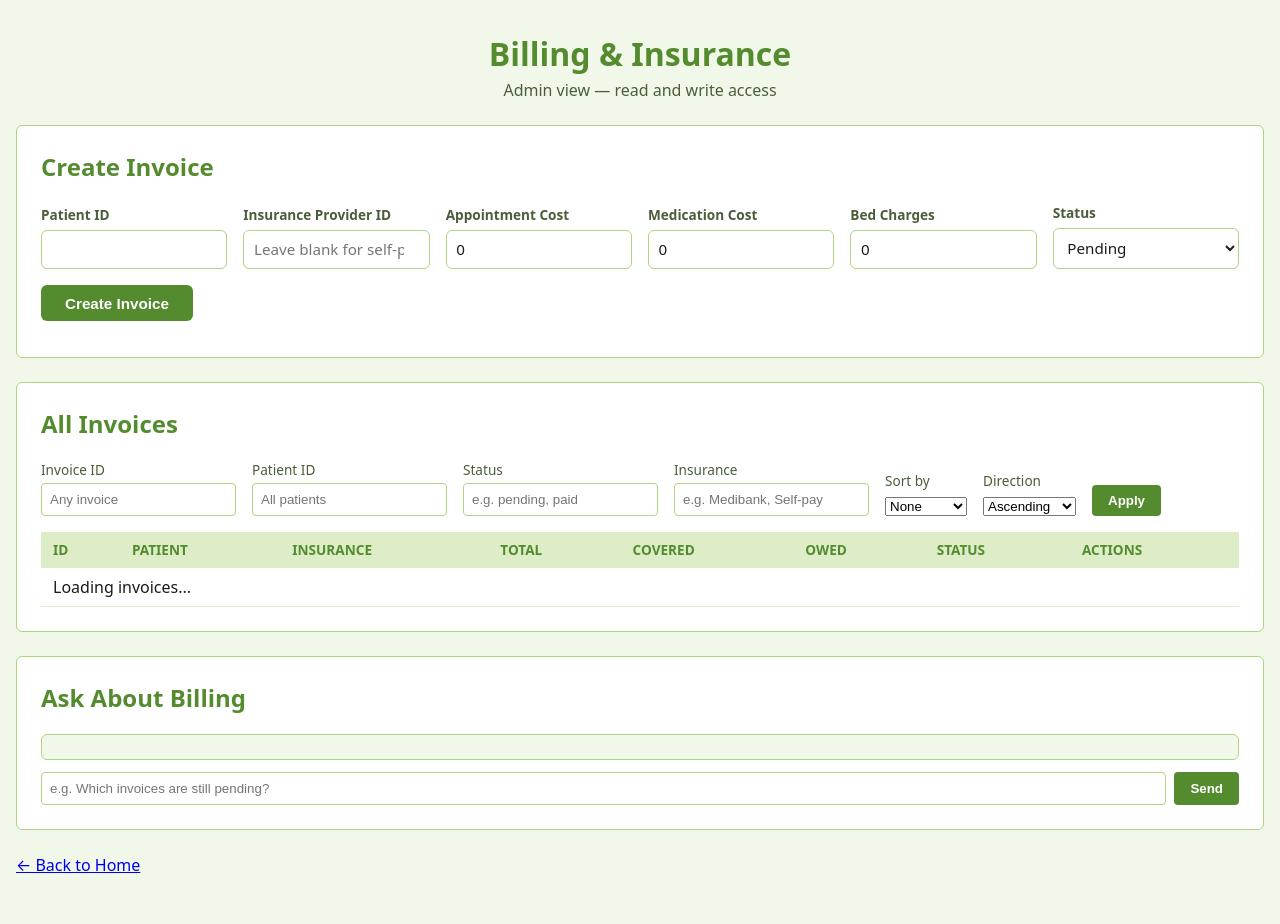
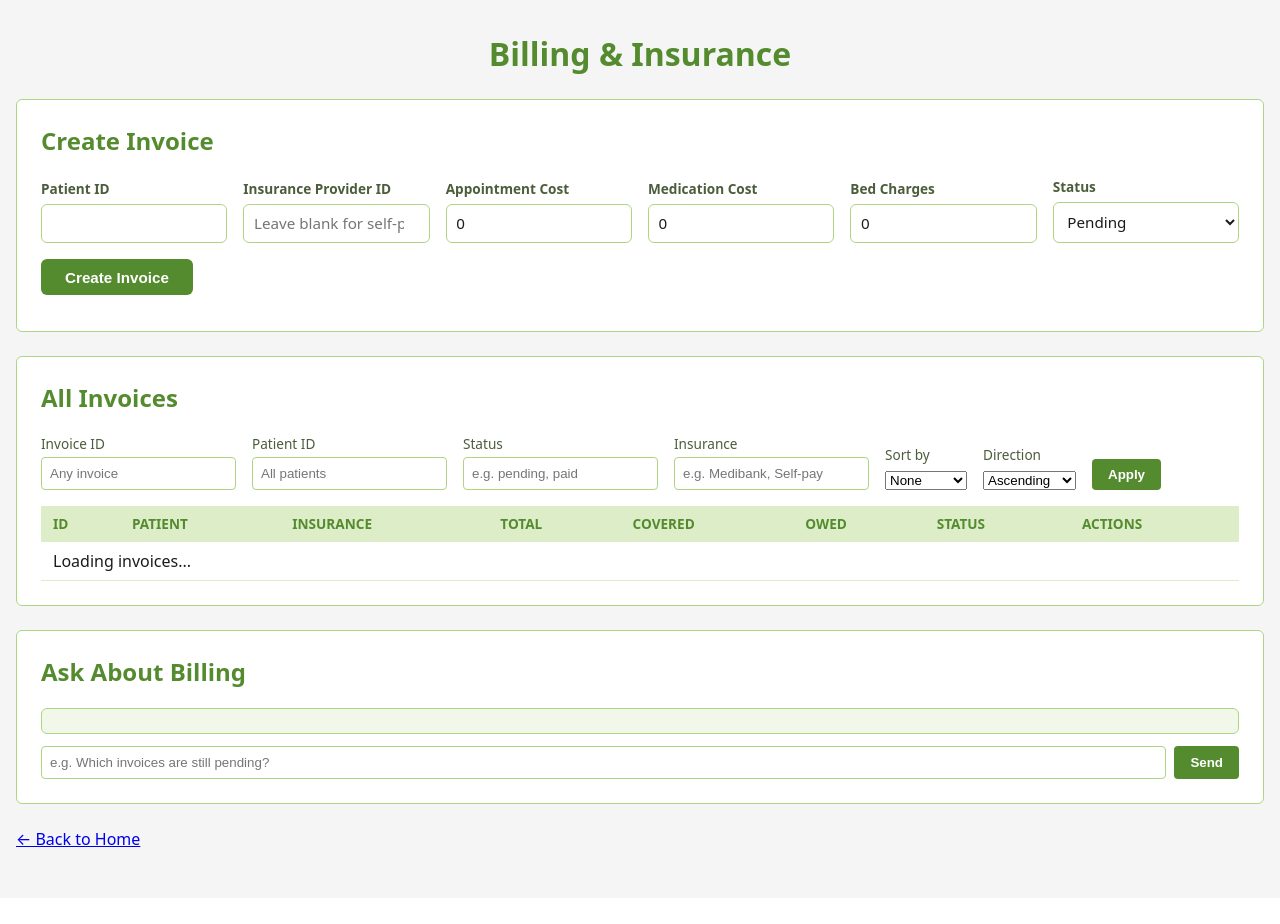
Before and after one commit to samarra-prahlad/ASD-Group24, a Flask app: template 1-kathrynna-appointments/frontend/templates/admin.html in a window 1280 px wide. After the commit the page ends 847 px from the top, so only its background shows below. Run offline with Flask 3, Linux system fonts and the light colour scheme; the template is opened without the code that fills it, so the values that code supplies are empty; some libraries are stand-ins or nearby versions.

Commit message:
unified my frontend

```diff
--- a/4-samarra-billing/backend/templates/admin.html
+++ b/4-samarra-billing/backend/templates/admin.html
@@ -11,7 +11,6 @@
 <div class="app-shell">
     <header class="app-header">
         <h1>Billing &amp; Insurance</h1>
-        <p>Admin view — read and write access</p>
     </header>
 
     <div class="card">
--- a/4-samarra-billing/frontend/css/styles.css
+++ b/4-samarra-billing/frontend/css/styles.css
@@ -20,7 +20,7 @@
 body {
     margin: 0;
     font-family: system-ui, -apple-system, "Segoe UI", sans-serif;
-    background: var(--color-bg);
+    background: #f5f5f5;
     color: var(--color-text);
 }
 
```
